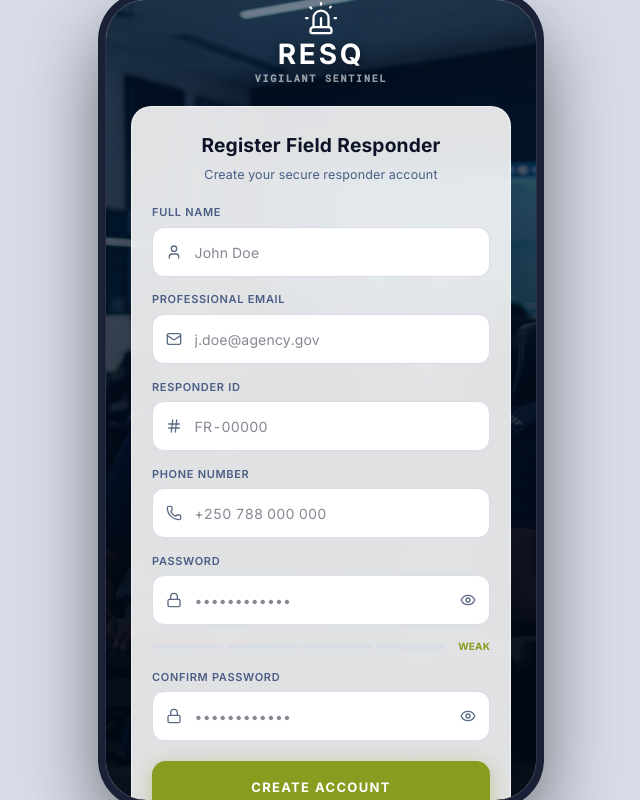
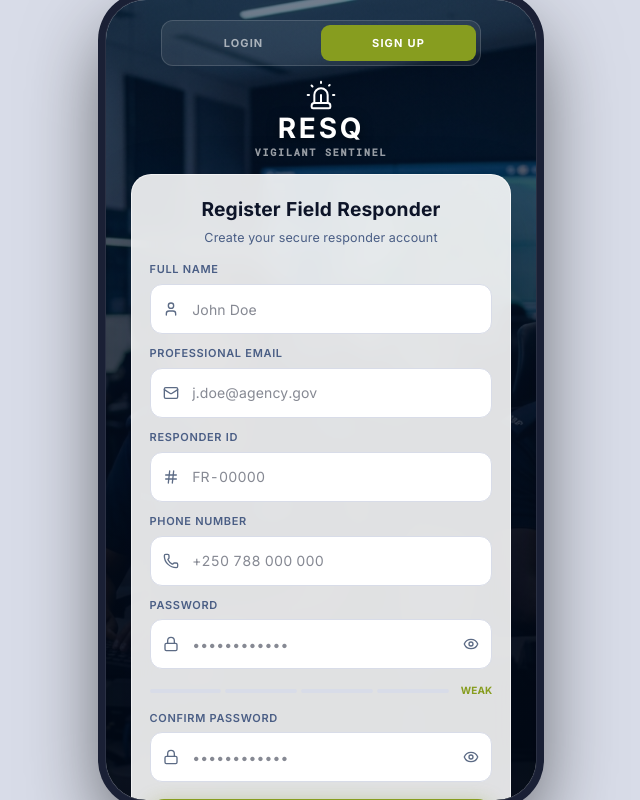
Before and after one commit to Munezeroolivierhugue/ResQ-Frontend, a React (Vite) app: page /fr/register in a window 1280 px wide. Shown: the whole page, without its empty margins (319-959 px from the left). Built offline with nearby package versions, Linux system fonts and the light colour scheme.

Commit message:
feat: update register and field responder register pages

```diff
--- a/src/pages/auth/FRRegister.jsx
+++ b/src/pages/auth/FRRegister.jsx
@@ -7,7 +7,7 @@ import FRAuthShell from '../../components/auth/FRAuthShell'
 
 export default function FRRegister() {
   const navigate = useNavigate()
-  const [form, setForm] = useState({ fullName: '', email: '', responderId: '', phone: '', password: '', confirmPassword: '' })
+  const [form, setForm] = useState({ full_name: '', email: '', responderId: '', phone: '', password: '', confirmPassword: '' })
   const [showPass, setShowPass] = useState(false)
   const [showConfirm, setShowConfirm] = useState(false)
 
@@ -25,25 +25,25 @@ export default function FRRegister() {
 
   return (
     <FRAuthShell>
-      <div className="fr-auth-card-wrap" style={{ overflowY: 'auto', flex: 1 }}>
+      <div className="fr-auth-card-wrap" style={{ overflowY: 'auto', flex: 1, justifyContent: 'flex-start', padding: '1.25rem 1.25rem 1.5rem', gap: '0.8rem' }}>
         <div className="fr-auth-tabs">
           <Link to="/fr/login" className="fr-auth-tab">LOGIN</Link>
           <span className="fr-auth-tab fr-auth-tab--active">SIGN UP</span>
         </div>
 
         <div className="fr-auth-logo">
-          <Siren size={36} strokeWidth={1.5} color="#ffffff" />
+          <Siren size={32} strokeWidth={1.5} color="#ffffff" />
           <span className="fr-auth-logo-name">RESQ</span>
           <span className="fr-auth-logo-sub">Vigilant Sentinel</span>
         </div>
 
-        <div className="fr-auth-card">
+        <div className="fr-auth-card" style={{ padding: '1.25rem 1.1rem' }}>
           <h2 className="fr-auth-card-title">Register Field Responder</h2>
-          <p className="fr-auth-card-sub">Create your secure responder account</p>
+          <p className="fr-auth-card-sub" style={{ marginBottom: '0.85rem' }}>Create your secure responder account</p>
 
-          <form onSubmit={handleSubmit} className="fr-auth-form">
+          <form onSubmit={handleSubmit} className="fr-auth-form" style={{ gap: '0.7rem' }}>
             {[
-              { k: 'fullName', label: 'Full Name', icon: User, placeholder: 'John Doe', type: 'text' },
+              { k: 'full_name', label: 'Full Name', icon: User, placeholder: 'John Doe', type: 'text' },
               { k: 'email', label: 'Professional Email', icon: Mail, placeholder: 'j.doe@agency.gov', type: 'email' },
               { k: 'responderId', label: 'Responder ID', icon: Hash, placeholder: 'FR-00000', type: 'text' },
               { k: 'phone', label: 'Phone Number', icon: Phone, placeholder: '+250 788 000 000', type: 'tel' },
--- a/src/pages/auth/Register.jsx
+++ b/src/pages/auth/Register.jsx
@@ -9,7 +9,7 @@ import {
   PrimaryButton,
   PasswordStrength,
 } from '../../components/auth/AuthShared'
-import { ORGANIZATIONS, ASSIGNED_ROLES, JURISDICTIONS } from '../../data/mockAuthData'
+import { ORGANIZATIONS, ASSIGNED_ROLES } from '../../data/mockAuthData'
 
 export default function Register() {
   const navigate = useNavigate()
@@ -22,7 +22,6 @@ export default function Register() {
     phone: sessionStorage.getItem('resq-invite-phone') || '',
     organization: sessionStorage.getItem('resq-invite-org') || ORGANIZATIONS[0],
     role: sessionStorage.getItem('resq-invite-role') || 'dispatcher',
-    jurisdiction: JURISDICTIONS[0],
     password: '',
     confirmPassword: '',
   })
@@ -92,14 +91,6 @@ export default function Register() {
             ))}
           </AuthSelect>
         </AuthField>
-        <AuthField label="Jurisdiction selection" className="auth-field--full">
-          <AuthSelect value={form.jurisdiction} onChange={(e) => set('jurisdiction', e.target.value)}>
-            {JURISDICTIONS.map((j) => (
-              <option key={j} value={j}>{j}</option>
-            ))}
-          </AuthSelect>
-        </AuthField>
-
         <AuthField label="Access key creation" className="auth-field--full">
           <AuthInput
             type="password"
```
